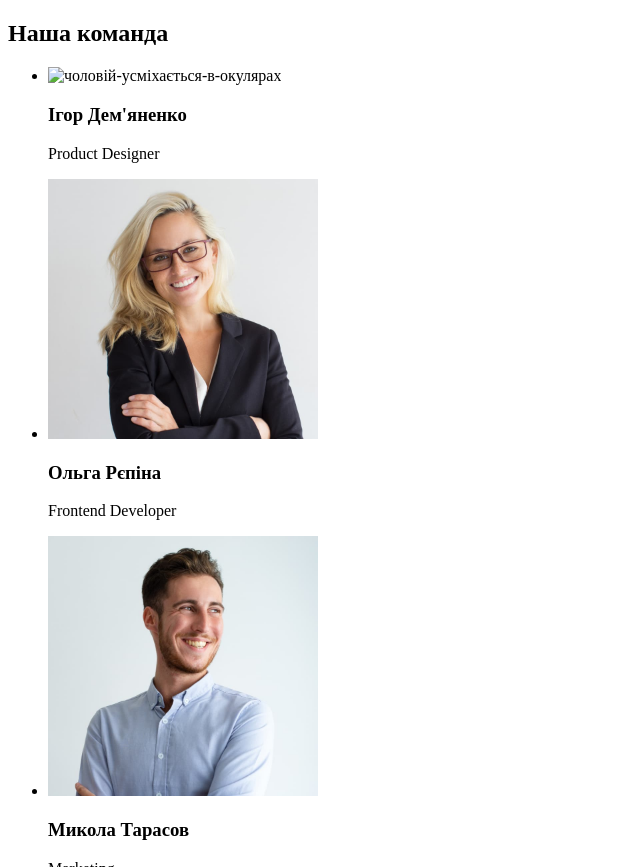
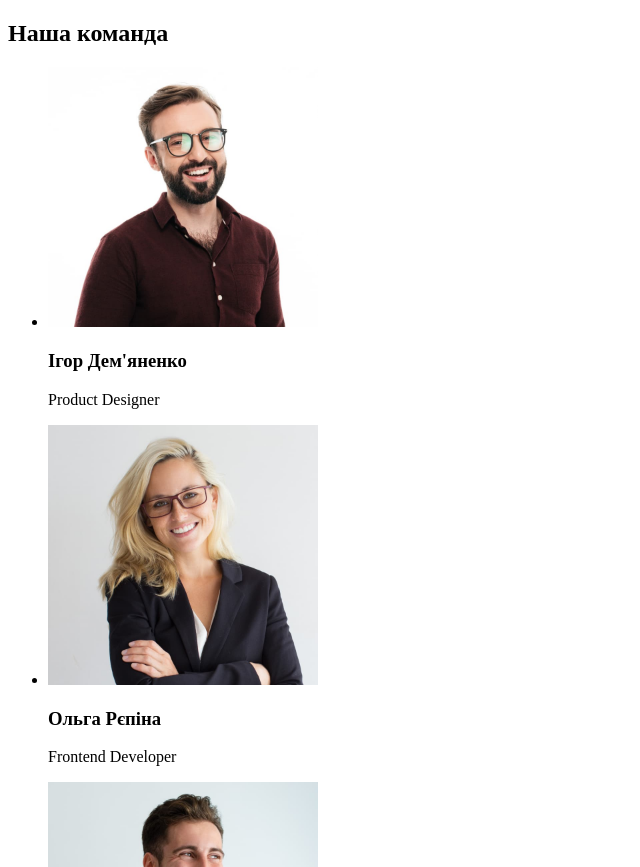
Before and after one commit to NikolaiKireev/goit-markup-hw-01, a plain HTML site: page index.html in a window 1280 px wide. Shown: the part 1489-2356 px from the top of the page, without its empty margins (0-640 px from the left). Drawn offline with Linux system fonts and the light colour scheme; the site is published under a folder, as on GitHub Pages, so addresses that start at the root find nothing.

Commit message:
Update index.html

```diff
--- a/index.html
+++ b/index.html
@@ -91,7 +91,7 @@
             <ul>
         <li>
             <img
-            src="/images/kom1.jpg"
+            src="./images/kom1.jpg"
             alt="чоловій-усміхається-в-окулярах"
             width="270">
 
```
